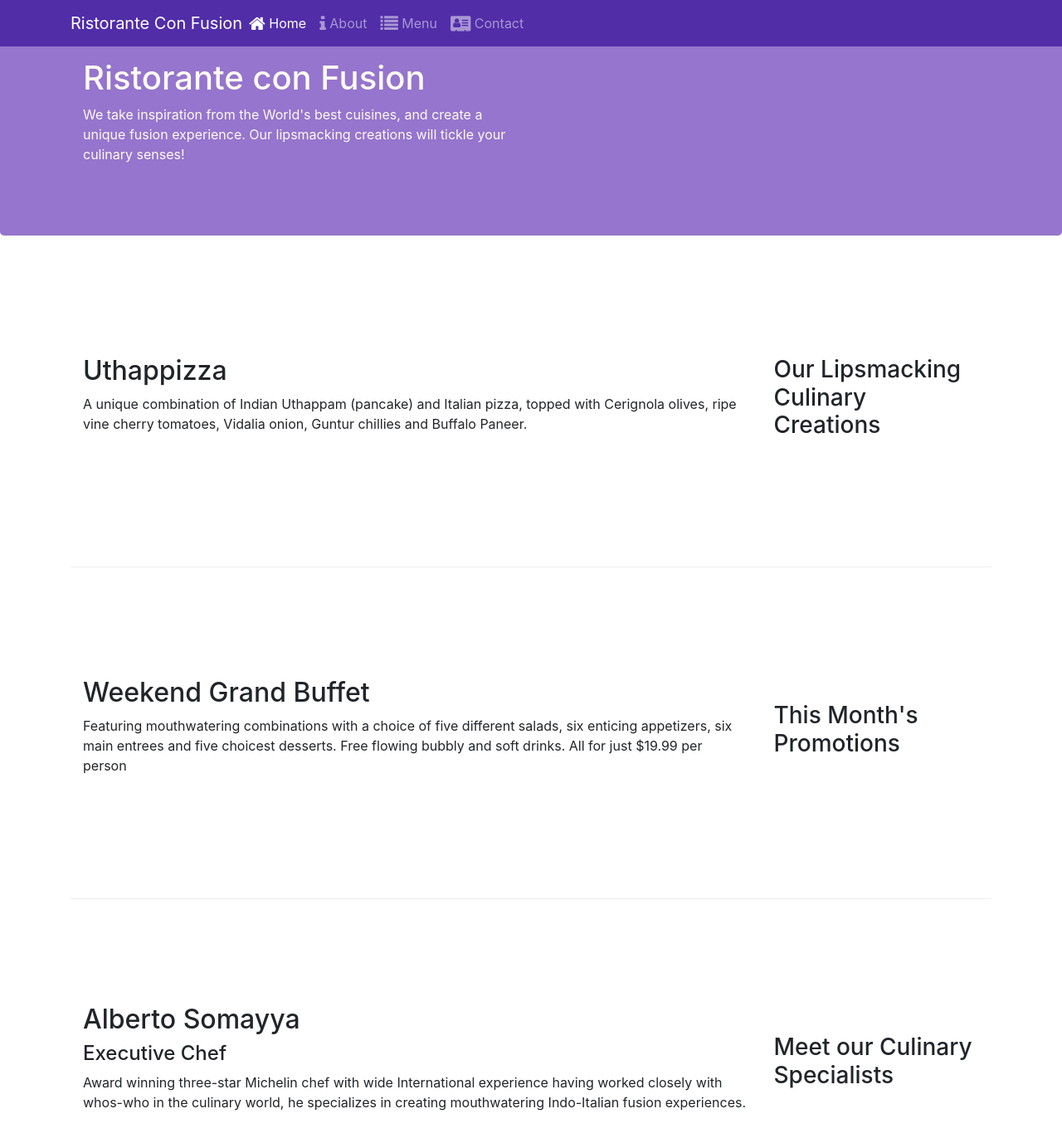
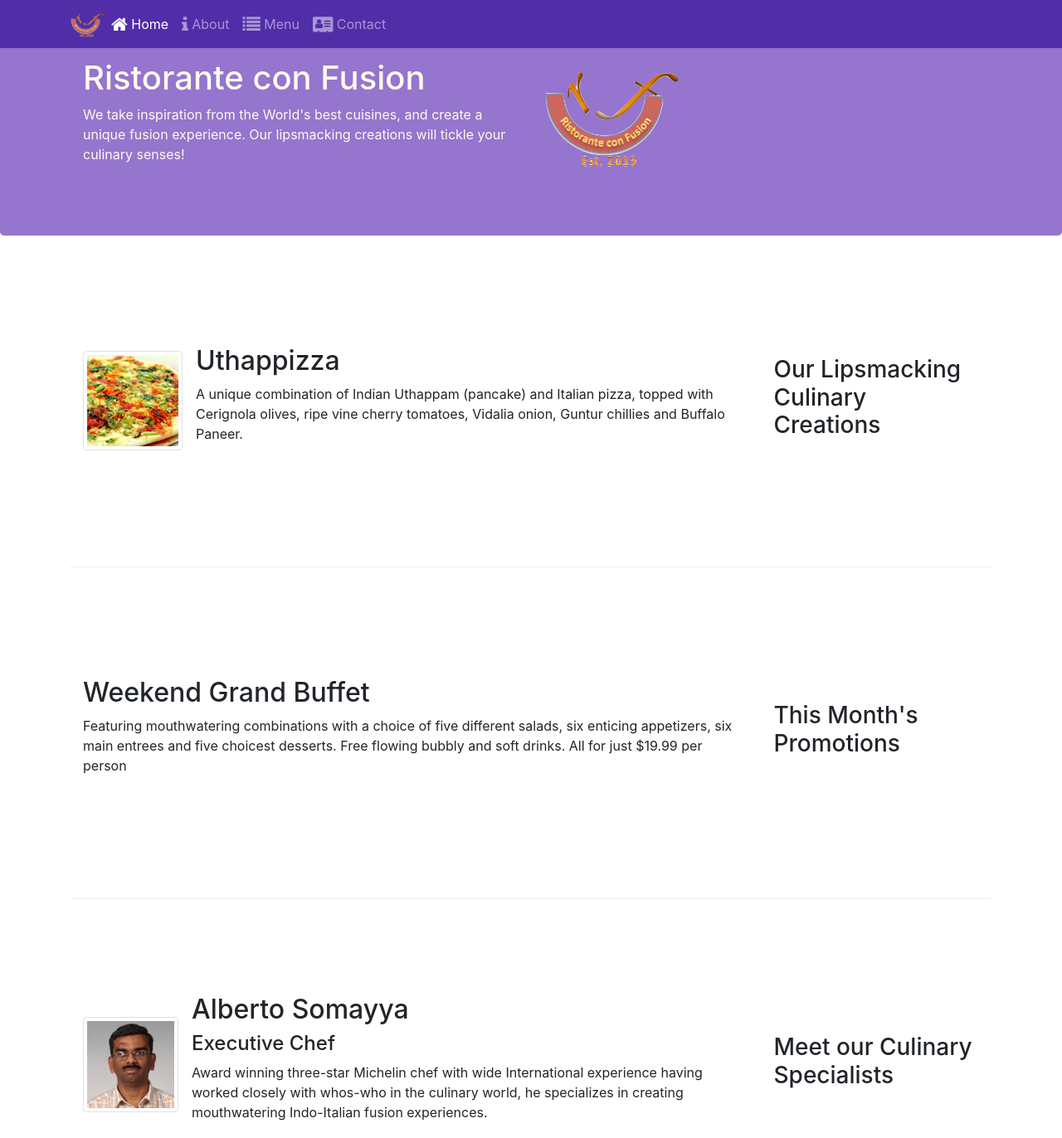
Before and after one commit to kamal1577/Bootstrap-grid, a website: page index.html in a window 1280 px wide. Shown: the top 1372 px of the page at 83% size. Drawn offline with nearby package versions, Linux system fonts and the light colour scheme.

Commit message:
Images and Media

```diff
--- a/index.html
+++ b/index.html
@@ -22,7 +22,7 @@
             <button class="navbar-toggler" type="button" data-toggle="collapse" data-target="#Navbar">
                 <span class="navbar-toggler-icon"></span>
             </button>
-            <a class="navbar-brand mr-auto" href="./index.html">Ristorante Con Fusion</a>
+            <a class="navbar-brand mr-auto" href="#"><img src="img/logo.png" height="30" width="41"></a>
 
             <div class="collapse navbar-collapse" id="Navbar">
                 <ul class="navbar-nav mr-auto">
@@ -51,7 +51,8 @@
                     <h1>Ristorante con Fusion</h1>
                     <p class="d-none d-sm-block">We take inspiration from the World's best cuisines, and create a unique fusion experience. Our lipsmacking creations will tickle your culinary senses!</p>
                 </div>
-                <div class="col-12 col-sm">
+                <div class="col-12 col-sm align-self-center">
+                    <img src="img/logo.png" class="img-fluid">
                 </div>
             </div>
         </div>
@@ -63,8 +64,14 @@
                 <h3>Our Lipsmacking Culinary Creations</h3>
             </div>
             <div class="col col-sm order-sm-first col-md">
-                <h2>Uthappizza</h2>
-                <p class="d-none d-sm-block">A unique combination of Indian Uthappam (pancake) and Italian pizza, topped with Cerignola olives, ripe vine cherry tomatoes, Vidalia onion, Guntur chillies and Buffalo Paneer.</p>
+                <div class="media">
+                    <img class="d-flex mr-3 img-thumbnail align-self-center"
+                          src="img/uthappizza.png" alt="Uthappizza">
+                    <div class="media-body">
+                        <h2 class="mt-0">Uthappizza</h2>
+                        <p class="d-none d-sm-block">A unique combination of Indian Uthappam (pancake) and Italian pizza, topped with Cerignola olives, ripe vine cherry tomatoes, Vidalia onion, Guntur chillies and Buffalo Paneer.</p>
+                    </div>
+                </div>
             </div>
         </div>
 
@@ -84,9 +91,16 @@
                 <h3>Meet our Culinary Specialists</h3>
             </div>
             <div class="col col-sm order-sm-first col-md">
-                <h2>Alberto Somayya</h2>
-                <h4>Executive Chef</h4>
-                <p class="d-none d-sm-block">Award winning three-star Michelin chef with wide International experience having worked closely with whos-who in the culinary world, he specializes in creating mouthwatering Indo-Italian fusion experiences. </p>
+                <div class="media">
+                    <img class="d-flex mr-3 img-thumbnail align-self-center"
+                            src="img/alberto.png" alt="Alberto">
+                    <div class="media-body">
+                        <h2 class="mt-0">Alberto Somayya</h2>
+                        <h4>Executive Chef</h4>
+                        <p class="d-none d-sm-block">Award winning three-star Michelin chef with wide International experience having worked closely with whos-who in the culinary world, he specializes in creating mouthwatering Indo-Italian fusion experiences. </p>
+                    </div>
+                </div>
+
             </div>
         </div>
     </div>
```
Also changed, not shown: aboutus.html (+3 -2 lines), contactus.html (+3 -2 lines), img/alberto.png (added), img/buffet.png (added), img/logo.png (added), img/uthappizza.png (added).
